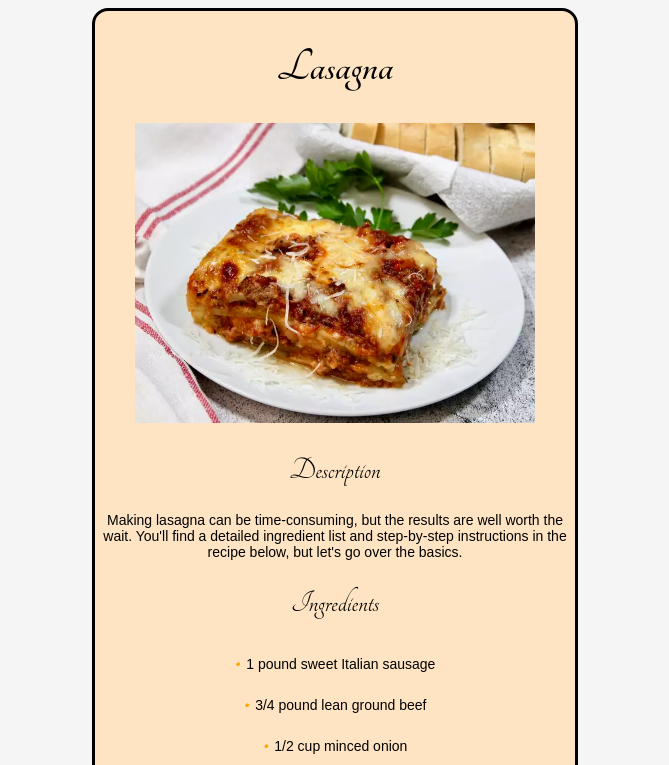
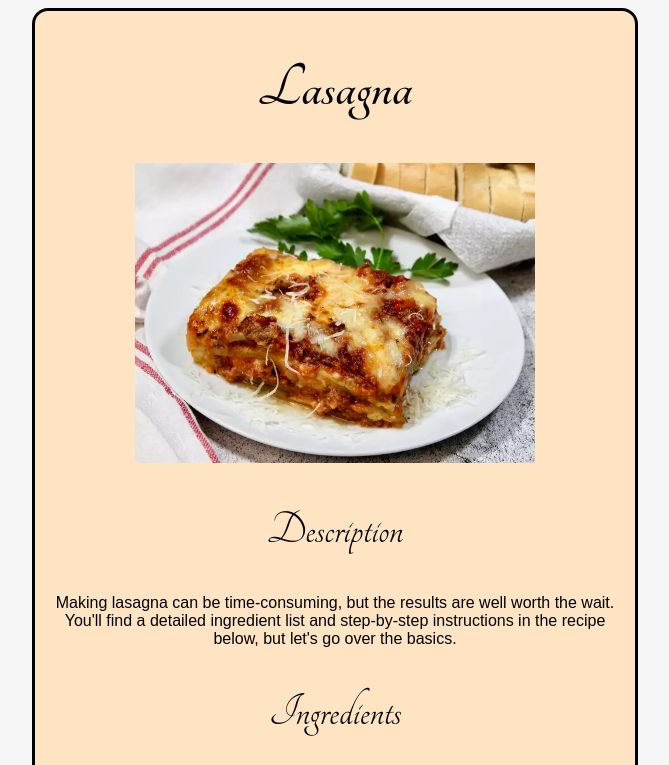
Before and after one commit to oliveirasgah/odin-recipes, a plain HTML site: page recipes/lasagna.html in a window 1280 px wide. Shown: the top 765 px of the page, without its empty margins (305-974 px from the left). Drawn offline with Linux system fonts and the light colour scheme.

Commit message:
Adjusting font sizes and padding in pages

```diff
--- a/style.css
+++ b/style.css
@@ -10,12 +10,12 @@ h2 {
 }
 
 h1 {
-    font-size: 48px;
+    font-size: 64px;
     font-weight: 700;
 }
 
 h2 {
-    font-size: 32px;
+    font-size: 48px;
     font-weight: 400;
 }
 
@@ -23,7 +23,7 @@ p,
 li,
 a {
     font-family: Arial, Helvetica, sans-serif;
-    font-size: 14px;
+    font-size: 16px;
 }
 
 a {
@@ -70,8 +70,9 @@ img {
 
 .content {
     background-color: bisque;
-    width: 480px;
+    width: 580px;
     margin: 0 auto;
+    padding: 2px 10px;
     border: 3px solid black;
     border-radius: 1em;
     text-align: center;
```
